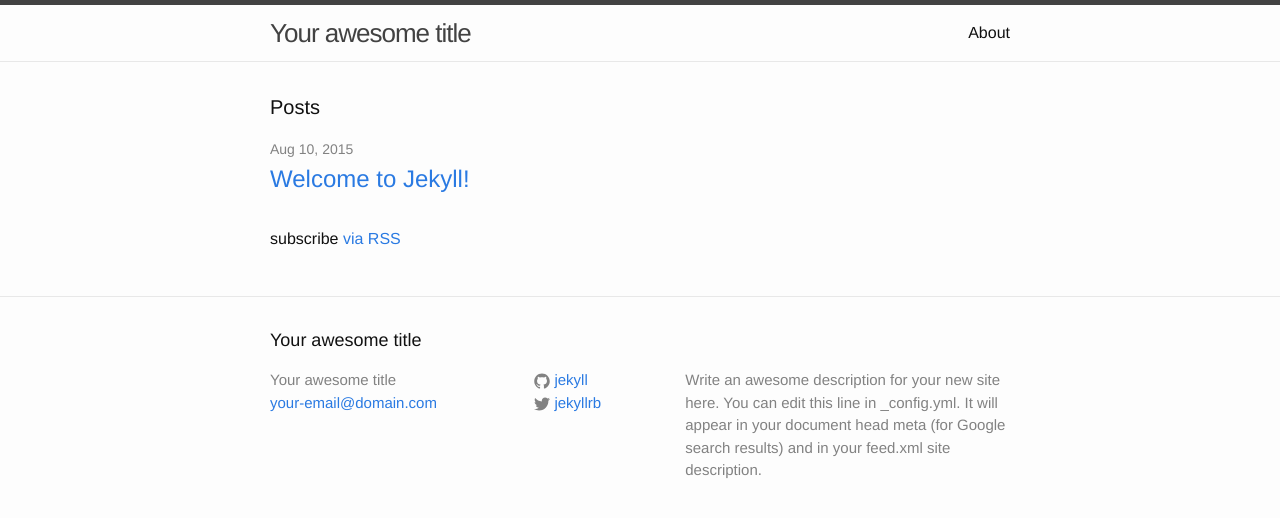
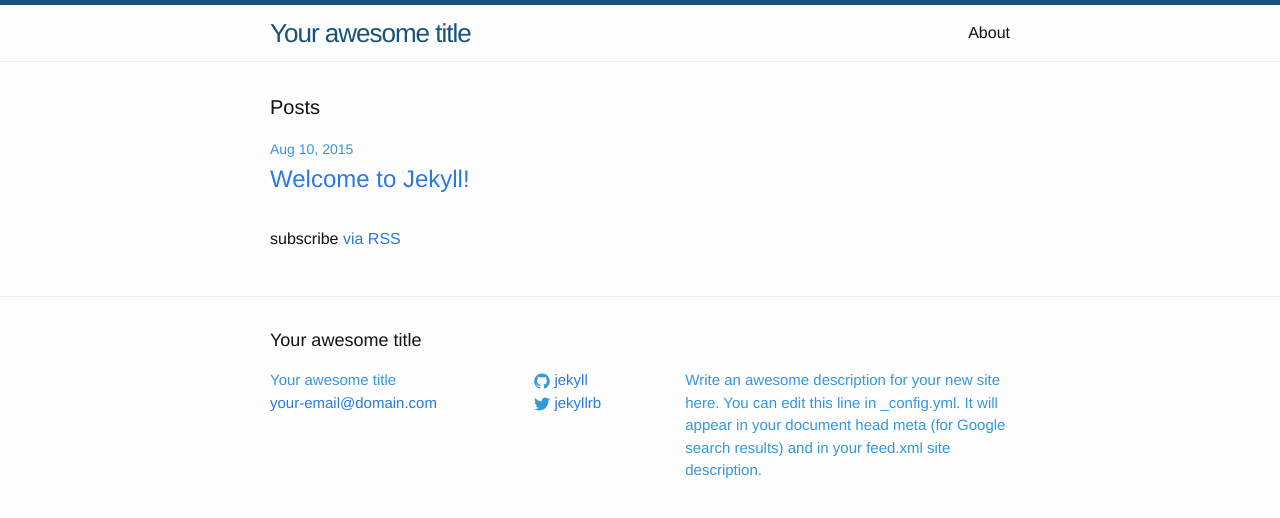
Before and after one commit to TeamArdent/homepage, a Jekyll site: the page built from index.html, in a window 1280 px wide. Shown: the top 518 px of the page. Built offline with Jekyll 4.4.1, drawn with Linux system fonts in a browser that asks for light colours.

Commit message:
레이아웃 수정

```diff
--- a/css/main.scss
+++ b/css/main.scss
@@ -17,7 +17,7 @@ $text-color:       #111;
 $background-color: #fdfdfd;
 $brand-color:      #2a7ae2;
 
-$grey-color:       #828282;
+$grey-color:       #3498db;
 $grey-color-light: lighten($grey-color, 40%);
 $grey-color-dark:  darken($grey-color, 25%);
 
```
